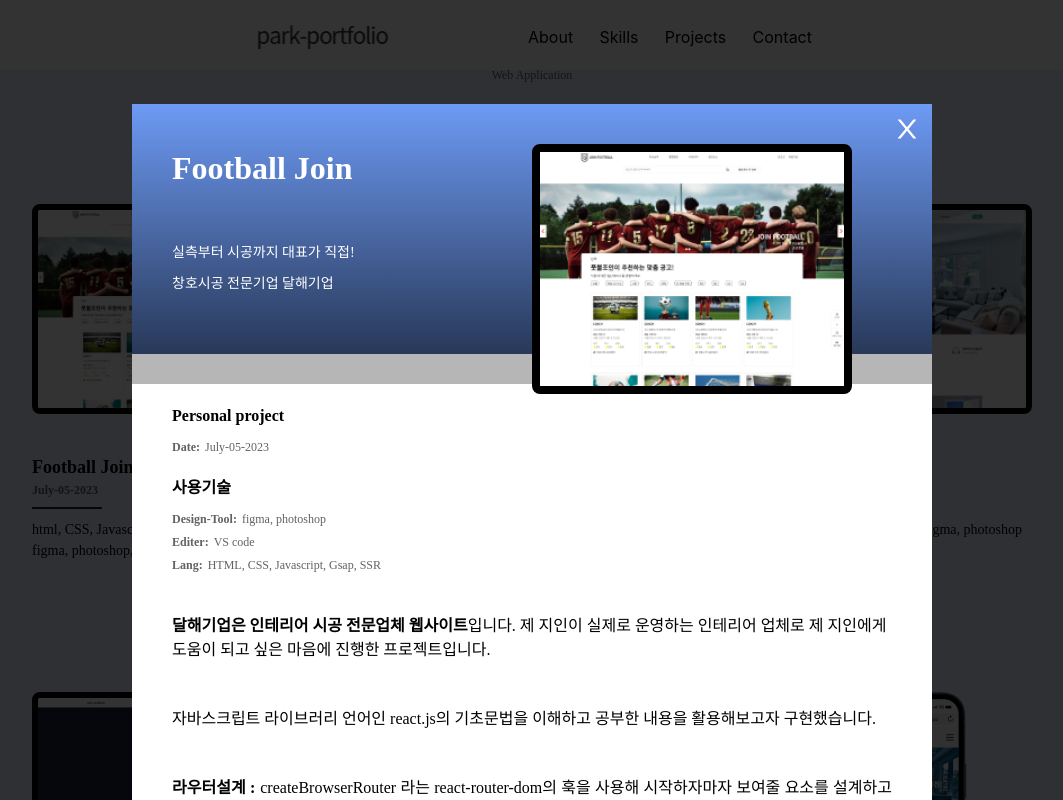
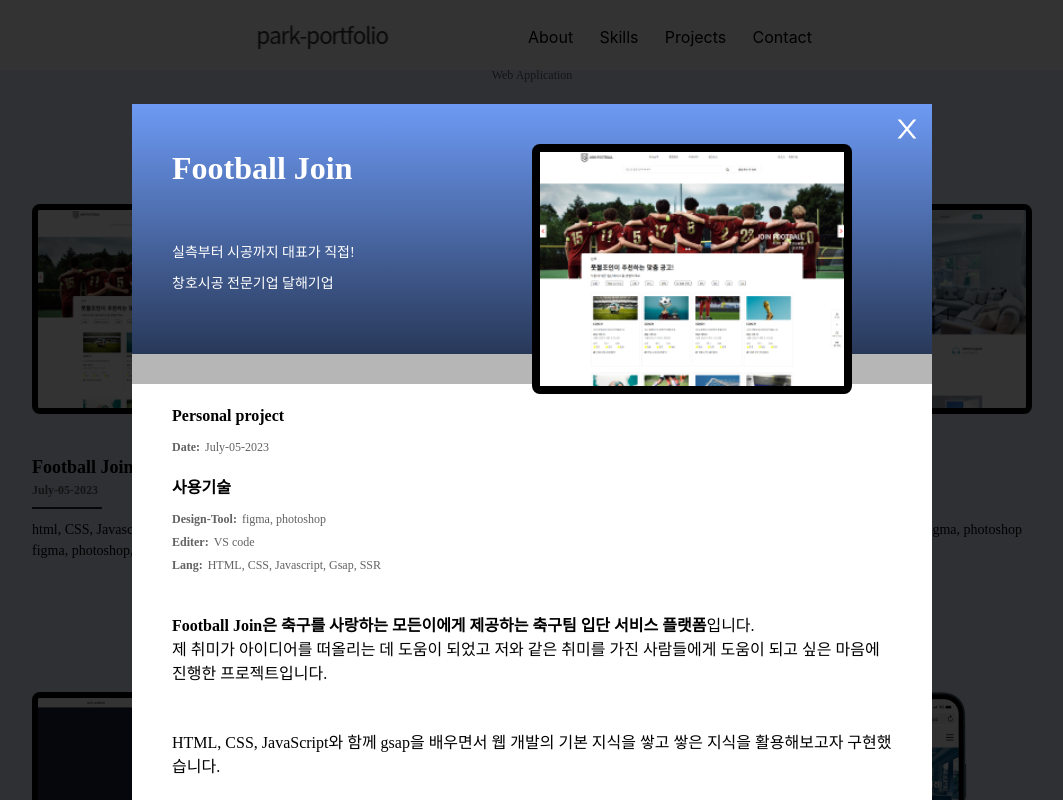
Before and after one commit to parksanghyukz/profile, a React (Create React App) app: page / in a window 1280 px wide. Both pictures are taken after a click on the item 275 px from the left and 4376 px from the top of the page. Shown: the part 3976-4776 px from the top of the page, without its empty margins (108-1171 px from the left). Built offline with nearby package versions, Linux system fonts and the light colour scheme.

Commit message:
portfolio_update

```diff
--- a/public/data/portfolio.json
+++ b/public/data/portfolio.json
@@ -11,7 +11,28 @@
     "design":"figma, photoshop",
     "editer":"VS code",
     "lang":"HTML, CSS, Javascript, Gsap, SSR",
-    "project":"Personal project"
+    "project":"Personal project",
+    "description":
+    {
+      "site":"은 축구를 사랑하는 모든이에게 제공하는 축구팀 입단 서비스 플랫폼",
+      "siteInfo":"제 취미가 아이디어를 떠올리는 데 도움이 되었고 저와 같은 취미를 가진 사람들에게 도움이 되고 싶은 마음에 진행한 프로젝트입니다.",
+      "siteText":"HTML, CSS, JavaScript와 함께 gsap을 배우면서 웹 개발의 기본 지식을 쌓고 쌓은 지식을 활용해보고자 구현했습니다.",
+      "infoTitle":["시멘틱마크업","css가상요소 사용","레이아웃", "인터렉션UI", "Gsap"],
+      "infoText":
+      [
+      "한국형 웹 접근성 지침 (KWCAG) 을 준수한 Semantic-Markup을 했습니다.",
+      "의미가 없는 시각적인 요소를 디자인 하기 위해 마크업없이 css 가상요소인 before,after를 사용해 시각적인 요소를 표현했습니다.",
+      "CSS 3.0 Flex 및 Grid 레이아웃 기반의 PC는 물론 Tarblet PC, Smart Phone 디스플레이 환경에서도 스마트한 웹페이지 구현을 위해 라이브러리를 사용하지않고 디바이스별 크기를 최적화 하는 반응형 작업을 했습니다",
+      "인터렉션 2Depth 네비게이션 및 메인 비쥬얼 슬라이드를 하드코딩해 구현했습니다",
+      "Gsap 라이브러리를 사용해 인터렉션 UI를 개발했습니다."
+    ]
+    }
+
+
+
+
+
+
   },
   {
     "id":"002",
@@ -25,7 +46,17 @@
     "design":"figma, photoshop",
     "editer":"VS code",
     "lang":"HTML, CSS, Javascript, Gsap, SSR",
-    "project":"Team project"
+    "project":"Team project",
+    "description":
+    {
+      "site":"은 웹사이트 개발과 운영에 필요한 서비스를 통합 제공하는 회사",
+      "siteInfo":"학원에서 서로 다른 팀원들과 같이 작업할 수 있는 장점을 가진 웹사이트라 생각해서 진행한 팀 프로젝트입니다.",
+      "siteText":"처음으로 Git을 이용하여 협업을 하고 Interaction UI를 설계하고 설계한 내용을 구현했습니다",
+      "infoTitle":["시멘틱마크업","css가상요소 사용","웹접근성","반응형 작업", "레이아웃", "인터렉션UI", "Gsap"],
+      "infoText":["한국형 웹 접근성 지침 (KWCAG) 을 준수한 Semantic-Markup을 했습니다.","의미가 없는 시각적인 요소를 디자인 하기 위해 마크업없이 css 가상요소인 before,after를 사용해 시각적인 요소를 표현했습니다."]
+    }
+
+
   },
   {
     "id":"003",
@@ -39,7 +70,15 @@
     "design":"figma, photoshop",
     "editer":"VS code",
     "lang":"React, Swiper, Gsap, Firebase,Kakao map api",
-    "project":"Personal project"
+    "project":"Personal project",
+    "description":{
+      "site":"은 인테리어 시공 전문업체",
+      "siteInfo":"제 지인이 실제로 운영하는 인테리어 업체로 제 지인에게 도움이 되고 싶은 마음에 진행한 프로젝트입니다.",
+      "siteText":"자바스크립트 라이브러리 언어인 react.js의 기초문법을 이해하고 공부한 내용을 활용해보고자 구현했습니다.",
+      "infoTitle":["시멘틱마크업","css가상요소 사용","웹접근성","반응형 작업", "레이아웃", "인터렉션UI", "Gsap"],
+      "infoText":["한국형 웹 접근성 지침 (KWCAG) 을 준수한 Semantic-Markup을 했습니다.","의미가 없는 시각적인 요소를 디자인 하기 위해 마크업없이 css 가상요소인 before,after를 사용해 시각적인 요소를 표현했습니다."]
+    }
+
   },
   {
     "id":"004",
@@ -53,7 +92,14 @@
     "design":"figma, photoshop",
     "editer":"VS code",
     "lang":"React, Swiper, Gsap, Firebase, tailwind CSS, Typescript",
-    "project":"Personal project"
+    "project":"Personal project",
+    "description":{
+      "site":"은 박상혁이라는 사람을 소개하기 위한 프로필 SPA(Single Page Application)",
+      "siteInfo":"박상혁이라는 사람의 프론트엔드 개발에 대한 열정과 개발능력을 많은 사람들에게 알리고 싶어 진행한 프로젝트입니다.",
+      "siteText":"typescript와 tailwindcss의 기초문법을 이해하고 공부한 내용을 활용해보고자 구현했습니다.",
+      "infoTitle":["시멘틱마크업","css가상요소 사용","웹접근성","반응형 작업", "레이아웃", "인터렉션UI", "Gsap"],
+      "infoText":["한국형 웹 접근성 지침 (KWCAG) 을 준수한 Semantic-Markup을 했습니다.","의미가 없는 시각적인 요소를 디자인 하기 위해 마크업없이 css 가상요소인 before,after를 사용해 시각적인 요소를 표현했습니다."]
+    }
   },
   {
     "id":"010",
@@ -67,7 +113,15 @@
     "design":"figma, photoshop",
     "editer":"VS code",
     "lang":"HTML, CSS, Javascript, Gsap, SSR",
-    "project":"Personal project"
+    "project":"Personal project",
+    "description":{
+     "site":"은 축구를 사랑하는 모든이에게 제공하는 축구팀 입단 서비스 플랫폼",
+      "siteInfo":"제 취미가 아이디어를 떠올리는 데 도움이 되었고 저와 같은 취미를 가진 사람들에게 도움이 되고 싶은 마음에 진행한 프로젝트입니다.",
+      "siteText":"HTML, CSS, JavaScript와 함께 gsap라이브러리를 배우면서 웹 개발의 기본 지식을 쌓고 쌓은 지식을 활용해보고자 구현했습니다.",
+      "infoTitle":["시멘틱마크업","css가상요소 사용","웹접근성","반응형 작업", "레이아웃", "인터렉션UI", "Gsap"],
+      "infoText":["한국형 웹 접근성 지침 (KWCAG) 을 준수한 Semantic-Markup을 했습니다.","의미가 없는 시각적인 요소를 디자인 하기 위해 마크업없이 css 가상요소인 before,after를 사용해 시각적인 요소를 표현했습니다."]
+    }
+
   },
   {
     "id":"011",
@@ -81,6 +135,14 @@
     "design":"figma, photoshop",
     "editer":"VS code",
     "lang":"React, Swiper, Gsap, Firebase,Kakao map api",
-    "project":"Personal project"
+    "project":"Personal project",
+    "description":{
+      "site":"은 인테리어 시공 전문업체",
+      "siteInfo":"제 지인이 실제로 운영하는 인테리어 업체로 제 지인에게 도움이 되고 싶은 마음에 진행한 프로젝트입니다.",
+      "siteText":"자바스크립트 라이브러리 언어인 react.js의 기초문법을 이해하고 공부한 내용을 활용해보고자 구현했습니다.",
+      "infoTitle":["시멘틱마크업","css가상요소 사용","웹접근성","반응형 작업", "레이아웃", "인터렉션UI", "Gsap"],
+      "infoText":["한국형 웹 접근성 지침 (KWCAG) 을 준수한 Semantic-Markup을 했습니다.","의미가 없는 시각적인 요소를 디자인 하기 위해 마크업없이 css 가상요소인 before,after를 사용해 시각적인 요소를 표현했습니다."]
+    }
+
   }
 ]
--- a/src/components/Portfolio/Portfolio.tsx
+++ b/src/components/Portfolio/Portfolio.tsx
@@ -122,10 +122,8 @@ export default function Portfolio() {
   useHeight(PortfolioSection)
 
 
-  // GetHeightProvider(PortfolioSection)
 
 
-  // const {Height} = useContext<number | null>(GetHeightContext)
 
   return (
     <>
@@ -162,7 +160,6 @@ export default function Portfolio() {
                   item.device==="PC" ?
 
                   <li key={item.id} onClick={()=>{
-
                     setSelectModal(item)
                     openModal()
                   }}>
@@ -279,29 +276,45 @@ export default function Portfolio() {
               <div className='p-[40px] box-border w-full h-auto font-medium text-[16px] font-[NotoSansKR]'>
                 <p>
                   <span className='font-bold'>
-                    달해기업은 인테리어 시공 전문업체 웹사이트
+                    {selectModal.title}
+                    {selectModal.description?.site}
+                    {/* description이 있는지 체크하고 site를 띄워줘야한다 */}
                   </span>
-                  입니다.
-                  제 지인이 실제로 운영하는 인테리어 업체로 제 지인에게 도움이 되고 싶은 마음에 진행한 프로젝트입니다.
+                  입니다. <br/>
+                    {selectModal.description?.siteInfo}
                 </p>
                 <p className='mb-[45px] mt-[45px]'>
-                  자바스크립트 라이브러리 언어인 react.js의 기초문법을 이해하고 공부한 내용을 활용해보고자 구현했습니다.
+                  {selectModal.description?.siteText}
                 </p>
-                <p className='text-justify'>
+                <p className='text-justify mb-2'>
                   <span className='font-bold mr-[5px]'>
-                    라우터설계 :
+                    {selectModal.description?.infoTitle[0]}:
                   </span>
-                  createBrowserRouter 라는 react-router-dom의 훅을 사용해 시작하자마자 보여줄 요소를 설계하고 경로에 따라 보여지는 컴포넌트를 설계 했습니다.
-                  react-device-detect API를 사용하여 모바일과 pc버전 router를 분리하여 적응형
-                  또한 outlet 객체를 활용하여 헤더와 푸터를 고정시켜 효율적으로 랜더링을 구현 했습니다.
-                  createBrowserRouter 라는 react-router-dom의 훅을 사용해 시작하자마자 보여줄 요소를 설계하고 경로에 따라 보여지는 컴포넌트를 설계 했습니다.
-                  react-device-detect API를 사용하여 모바일과 pc버전 router를 분리하여 적응형
-                  또한 outlet 객체를 활용하여 헤더와 푸터를 고정시켜 효율적으로 랜더링을 구현 했습니다.
-                  createBrowserRouter 라는 react-router-dom의 훅을 사용해 시작하자마자 보여줄 요소를 설계하고 경로에 따라 보여지는 컴포넌트를 설계 했습니다.
-                  react-device-detect API를 사용하여 모바일과 pc버전 router를 분리하여 적응형
-                  또한 outlet 객체를 활용하여 헤더와 푸터를 고정시켜 효율적으로 랜더링을 구현 했습니다.
-                  createBrowserRouter 라는 react-router-dom의 훅을 사용해 시작하자마자 보여줄 요소를 설계하고 경로에 따라 보여지는 컴포넌트를 설계 했습니다.
-                  react-device-detect API를 사용하여 모바일과 pc버전 router를 분리하여 적응형
+                    {selectModal.description?.infoText[0]}
+                </p>
+                <p className='text-justify mb-2'>
+                  <span className='font-bold mr-[5px]'>
+                    {selectModal.description?.infoTitle[1]}:
+                  </span>
+                    {selectModal.description?.infoText[1]}
+                </p>
+                <p className='text-justify mb-2'>
+                  <span className='font-bold mr-[5px]'>
+                    {selectModal.description?.infoTitle[2]}:
+                  </span>
+                    {selectModal.description?.infoText[2]}
+                </p>
+                <p className='text-justify mb-2'>
+                  <span className='font-bold mr-[5px]'>
+                    {selectModal.description?.infoTitle[3]}:
+                  </span>
+                    {selectModal.description?.infoText[3]}
+                </p>
+                <p className='text-justify mb-2'>
+                  <span className='font-bold mr-[5px]'>
+                    {selectModal.description?.infoTitle[4]}:
+                  </span>
+                    {selectModal.description?.infoText[4]}
                 </p>
               </div>
 
--- a/src/model/model.ts
+++ b/src/model/model.ts
@@ -12,7 +12,9 @@ export interface portfolio{
   "code":string,
   "design":string,
   "editer":string,
-  "lang":string
+  "lang":string,
+  "project":string,
+  "description":any[]
 }
 
 
```
Also changed, not shown: src/Hooks/useProduct.tsx (+0 -12 lines).
